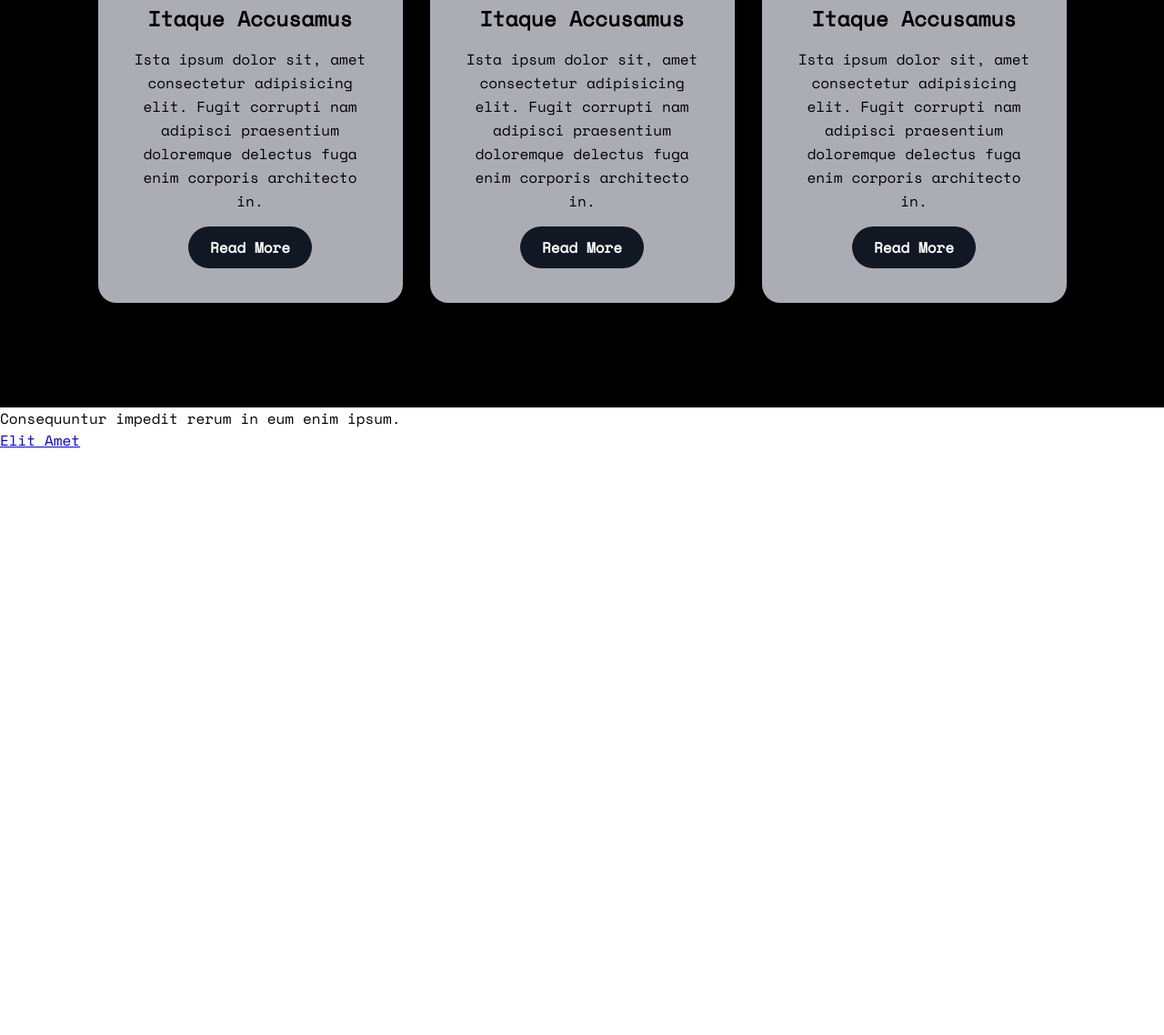
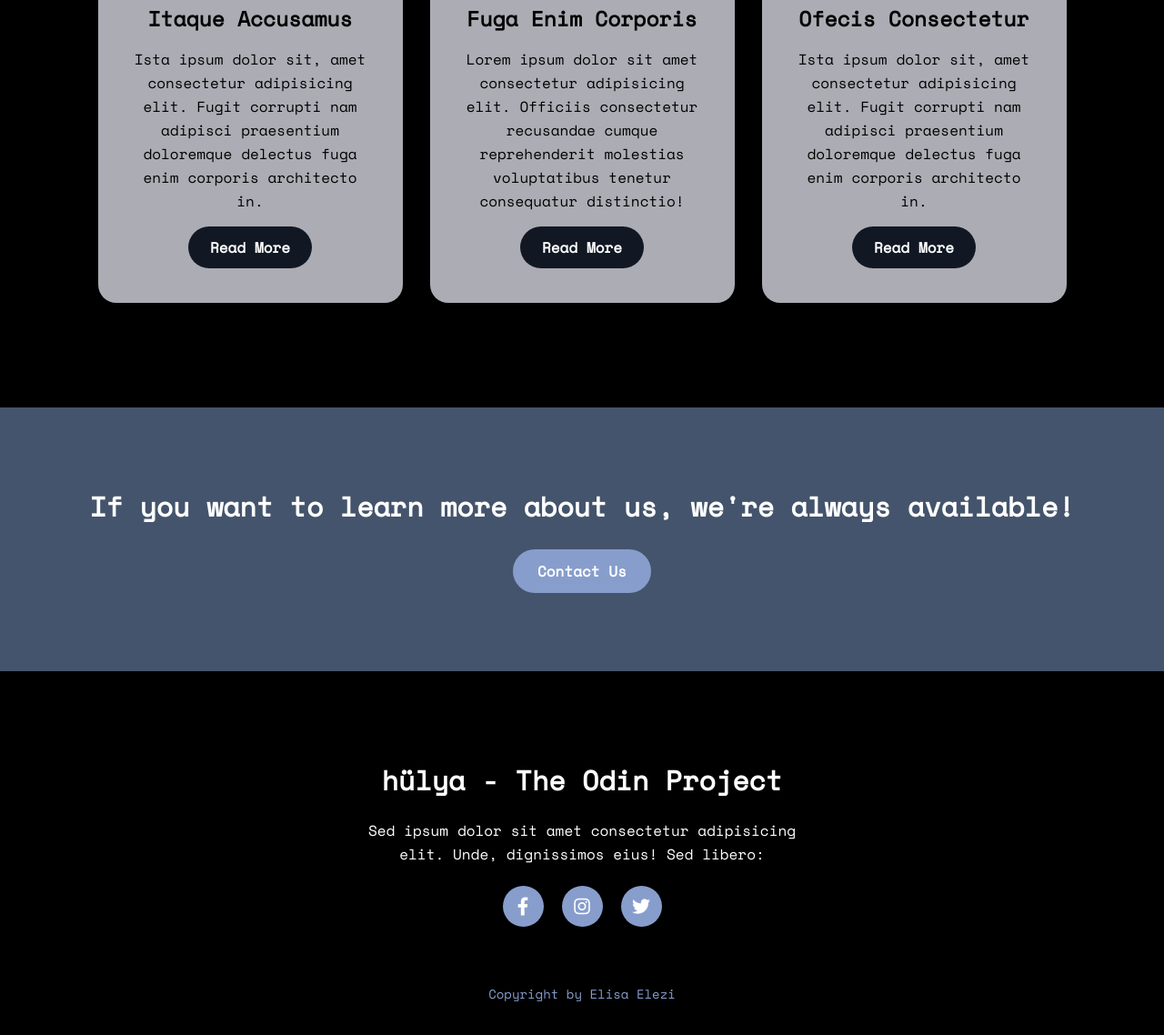
Before and after one commit to jupiterboopiter/landing-page, a plain HTML site: page index.html in a window 1280 px wide. Shown: the part 2090-3228 px from the top of the page at 91% size. Before the commit the page ends 2586 px from the top, so only its background shows below. Drawn offline with nearby package versions, Linux system fonts and the light colour scheme.

Commit message:
finished the footer and contact section. will go back and do any last minute changes i want to do

```diff
--- a/index.html
+++ b/index.html
@@ -80,9 +80,9 @@
 
                 <div class="card">
                     <i class="fa-sharp fa-solid fa-user"></i>
-                    <h5>Itaque Accusamus</h5>
+                    <h5>Fuga Enim Corporis</h5>
                     <div class="par">
-                        <p>Ista ipsum dolor sit, amet consectetur adipisicing elit. Fugit corrupti nam adipisci praesentium doloremque delectus fuga enim corporis architecto in.</p>
+                        <p>Lorem ipsum dolor sit amet consectetur adipisicing elit. Officiis consectetur recusandae cumque reprehenderit molestias voluptatibus tenetur consequatur distinctio!</p>
 
                         <p style="text-align: center;">
                             <a class="button" href="#">Read More</a>
@@ -92,7 +92,7 @@
 
                 <div class="card">
                     <i class="fa-sharp fa-solid fa-bell"></i>
-                    <h5>Itaque Accusamus</h5>
+                    <h5>Ofecis Consectetur</h5>
                     <div class="par">
                         <p>Ista ipsum dolor sit, amet consectetur adipisicing elit. Fugit corrupti nam adipisci praesentium doloremque delectus fuga enim corporis architecto in.</p>
 
@@ -107,12 +107,22 @@
 
         <!----contact us-->
         <div class="contact-us">
-            <p>Consequuntur impedit rerum in eum enim ipsum.</p>
-            <a class="button-two" href="#">Elit Amet</a>
+            <p>If you want to learn more about us, we're always available!</p>
+            <a class="button-two" href="#">Contact Us</a>
         </div>
 
 
-
+        <!---footer-->
+        <footer>
+            <p>hülya - The Odin Project</p>
+            <p>Sed ipsum dolor sit amet consectetur adipisicing elit. Unde, dignissimos eius! Sed libero:</p>
+            <div class="social">
+                <a href="#"><i class="fa-brands fa-facebook-f"></i></a>
+                <a href="#"><i class="fa-brands fa-instagram"></i></a>
+                <a href="#"><i class="fa-brands fa-twitter"></i></a>
+            </div>
+            <p class="end">Copyright by Elisa Elezi</p>
+        </footer>
 
     </body>
 </html>
--- a/style.css
+++ b/style.css
@@ -258,3 +258,91 @@ h5 {
     border: 2px solid #879dcc;
     cursor: pointer;
 }
+
+.contact-us {
+    width: 100%;
+    height: 290px;
+    background: #44546c;
+    display: flex;
+    align-items: center;
+    flex-direction: column;
+    justify-content: center;
+}
+
+.contact-us p {
+    color: white;
+    font-size: 30px;
+    font-weight: bold;
+    margin-bottom: 25px;
+}
+
+.contact-us .button-two {
+    background-color: #879dcc;
+    color: white;
+    text-decoration: none;
+    border: 2px solid transparent;
+    font-weight: bold;
+    padding: 10px 25px;
+    border-radius: 30px;
+    transition: transform .4s;
+}
+
+.contact-us .button-two:hover {
+    transform: scale(1.2);
+}
+
+footer {
+    position: relative;
+    width: 100%;
+    height: 400px;
+    background-color: #000;
+    display: flex;
+    flex-direction: column;
+    align-items: center;
+    justify-content: center;
+}
+
+footer p:nth-child(1) {
+    font-size: 30px;
+    color: white;
+    margin-bottom: 20px;
+    font-weight: bold;
+}
+
+footer p:nth-child(2) {
+    color: white;
+    font-size: 16px;
+    width: 500px;
+    text-align: center;
+    line-height: 26px;
+}
+
+.social {
+    display: flex;
+}
+
+.social a {
+    width: 45px;
+    height: 45px;
+    display: flex;
+    align-items: center;
+    justify-content: center;
+    background-color: #879dcc;
+    border-radius: 50%;
+    margin: 22px 10px;
+    color: white;
+    text-decoration: none;
+    font-size: 20px;
+}
+
+.social a:hover {
+    transform: scale(1.2);
+    transition: .3s;
+}
+
+.end {
+    position: absolute;
+    color: #879dcc;
+    bottom: 35px;
+    font-size: 14px;
+}
```
